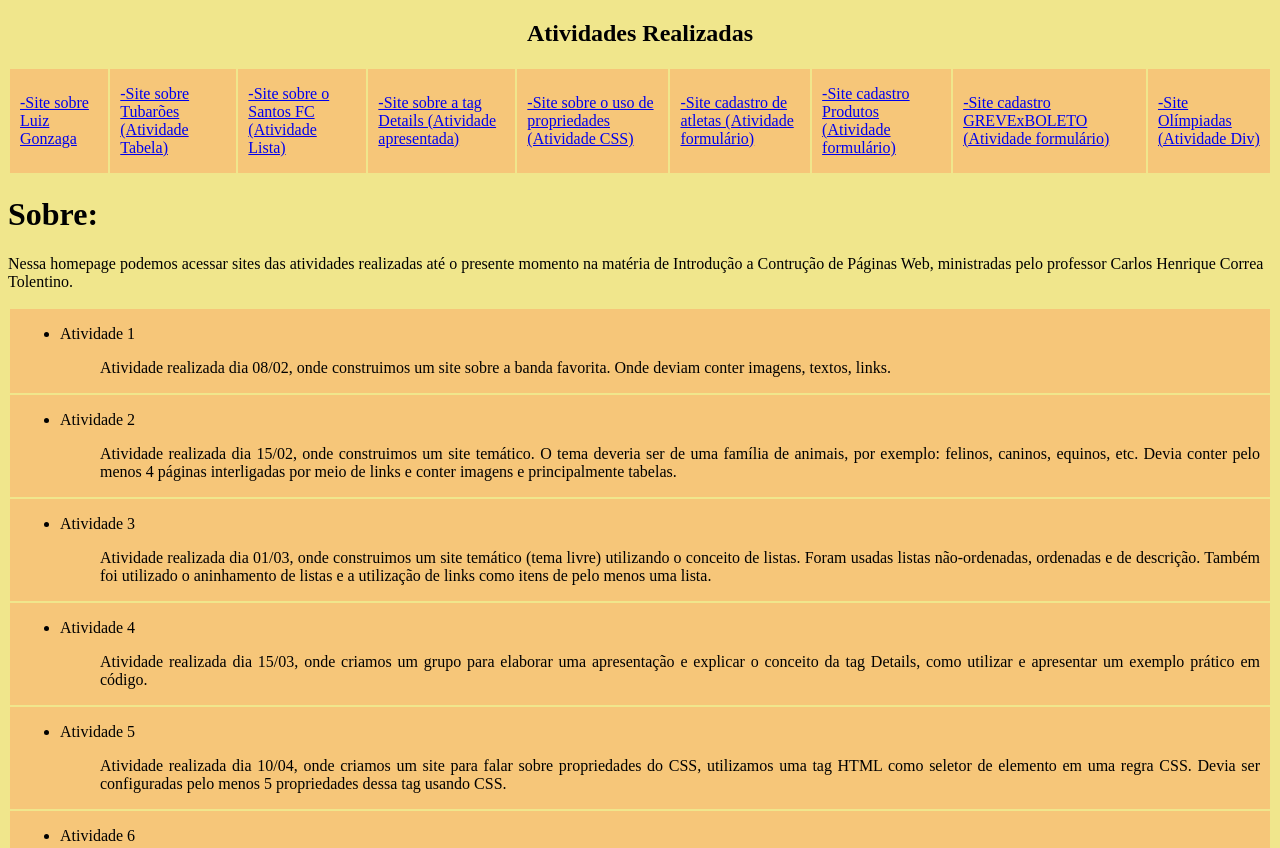
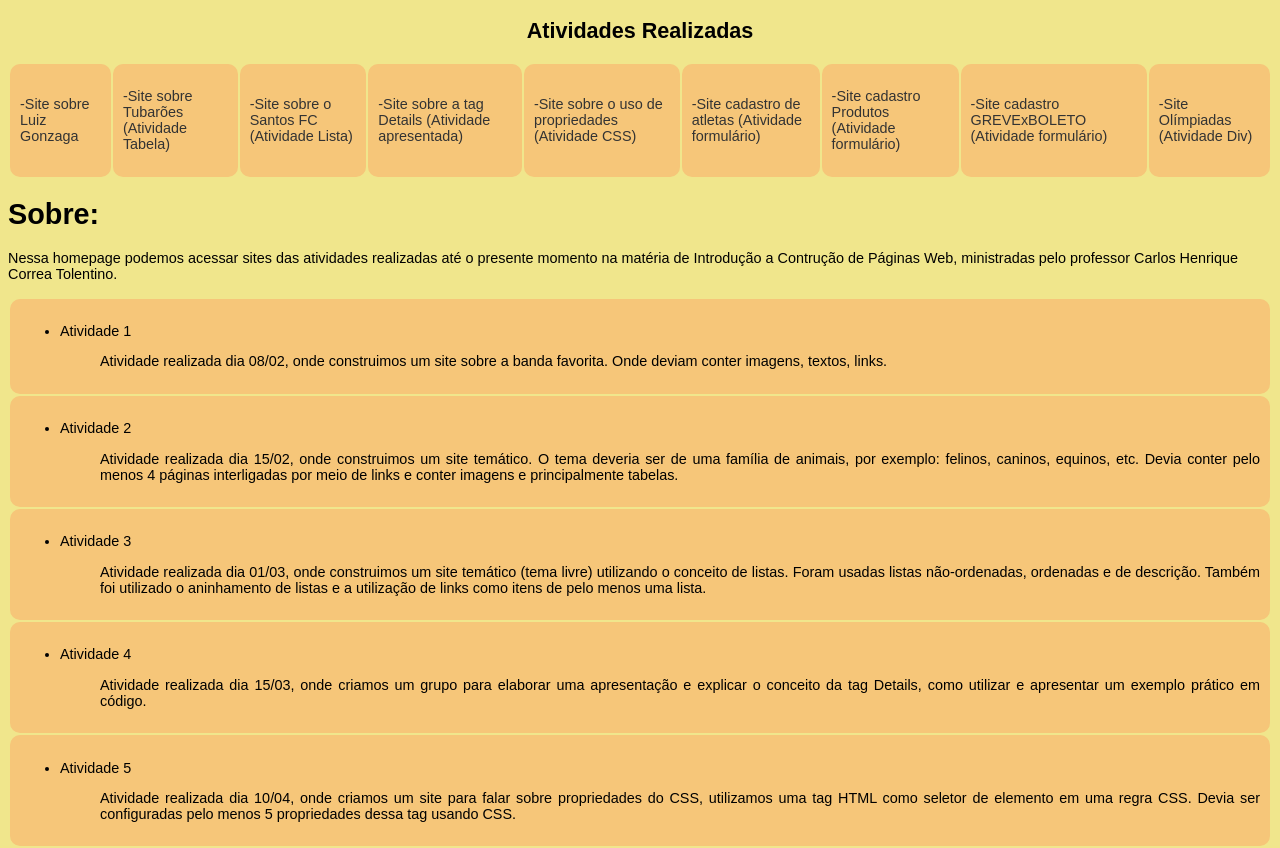
Before and after one commit to Rcmaione/SITE, a plain HTML site: page index.html in a window 1280 px wide. Shown: the top 848 px of the page. Drawn offline with Linux system fonts and the light colour scheme.

Commit message:
Update index.html

```diff
--- a/index.html
+++ b/index.html
@@ -3,14 +3,27 @@
       <head>
             <title>Atividades</title>
             <style>
-                    body{background-color: khaki;}
+                body{background-color: khaki;
+                    font-family: Arial, sans-serif;
+                    font-size:90%;}
+
                 td {background-color:rgb(246, 198, 121);
                     padding-top: 0px;
                     padding-bottom: 0px;
                     padding-left: 10px;
-                        padding-right: 10px;}
+                    padding-right: 10px;
+                    padding: 10px;
+                    border-radius: 10px;}
+
                 #teste{border: 1px;}
+
                 dd{text-align:justify;}
+
+                a:hover {
+                    color:rgb(116, 162, 206);}
+
+                a{color: #333;
+                    text-decoration: none;}
             </style>
 
       </head>
```
Lines whose indentation alone changed are shown as unchanged.
